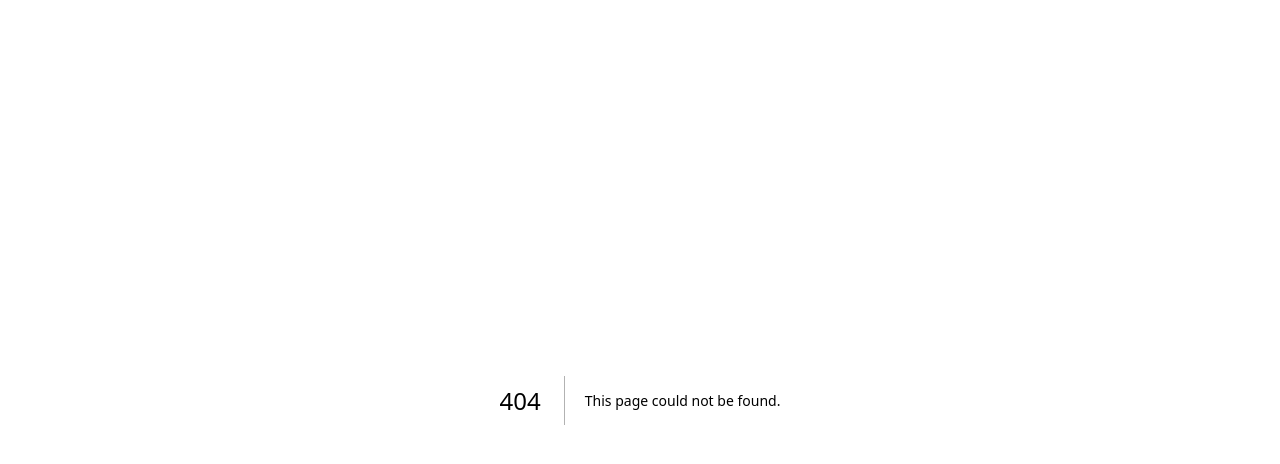
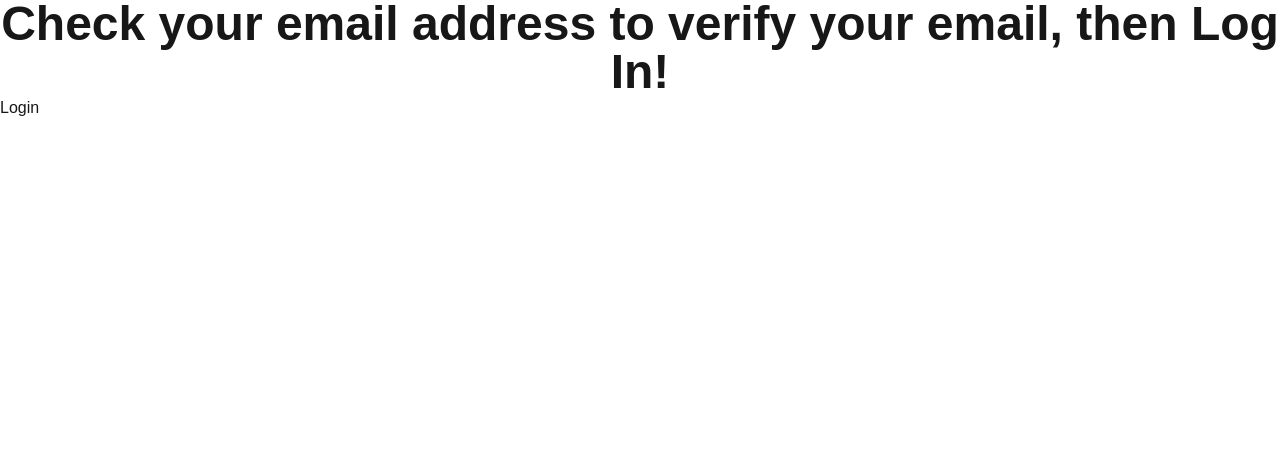
Before and after one commit to tabetant/job_app_manager, a Next.js app: page /emailver in a window 1280 px wide. Before the commit this address had no page. Shown: the top 464 px of the page. Built offline with nearby package versions, Linux system fonts and the light colour scheme.

Commit message:
added email verification page and transition

```diff
--- /dev/null
+++ b/src/app/emailver/page.tsx
@@ -0,0 +1,13 @@
+'use client'
+import { useRouter } from 'next/navigation'
+export default function EmailVer() {
+    const router = useRouter();
+    return (
+        <>
+            <div className='text-center text-5xl font-bold'>
+                Check your email address to verify your email, then Log In!
+            </div>
+            <button onClick={() => router.push('/login')}>Login</button>
+        </>
+    )
+}
--- a/src/app/ui/SignupForm.tsx
+++ b/src/app/ui/SignupForm.tsx
@@ -3,7 +3,9 @@ import { useForm, SubmitHandler } from 'react-hook-form';
 import { zodResolver } from '@hookform/resolvers/zod';
 import { supabase } from '@/db/client';
 import Link from 'next/link'
+import { useRouter } from 'next/navigation'
 export default function SignupForm() {
+    const router = useRouter();
     const inputsSchema = z.object({
         name: z.string().min(1, 'This is required'),
         email: z.string().email('Invalid email address'),
@@ -39,6 +41,7 @@ export default function SignupForm() {
             console.error('Signup Failed: ', error.message);
             return;
         }
+        router.push('/emailver')
     }
 
     return (
```
